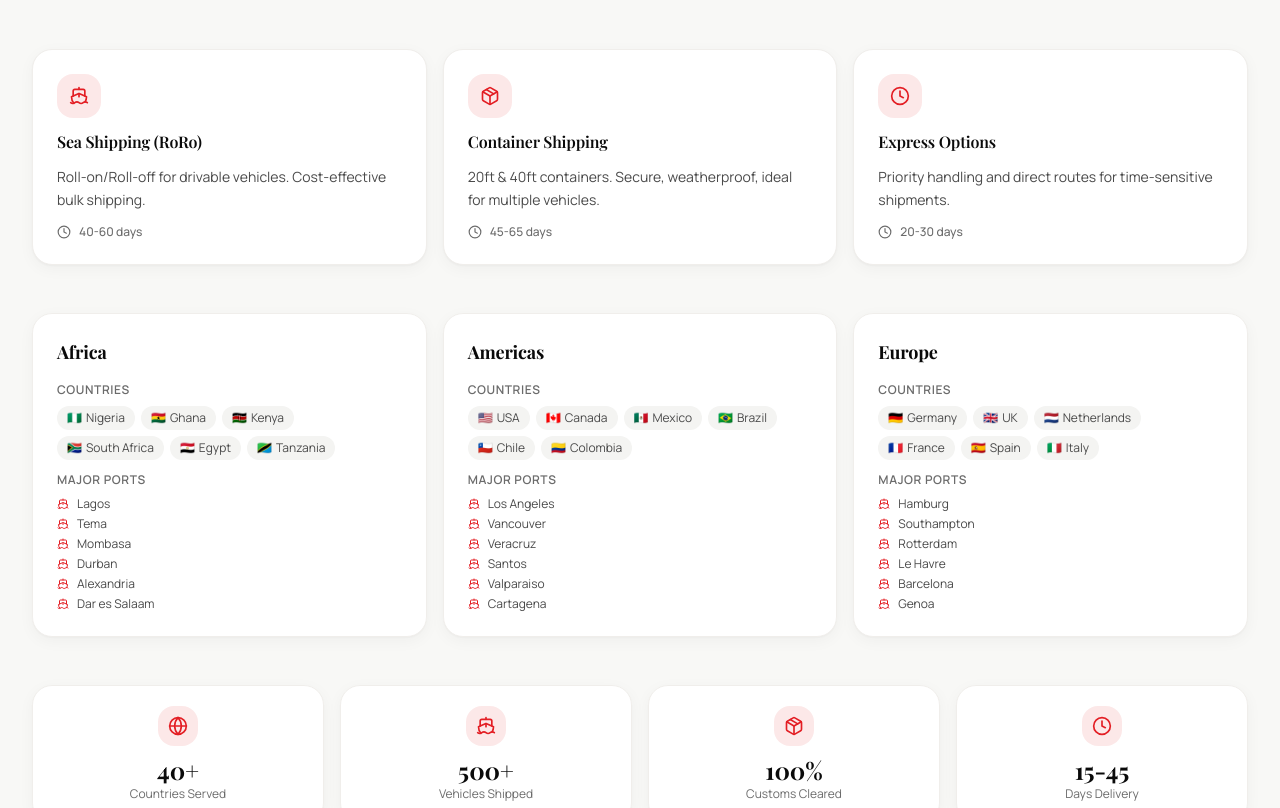
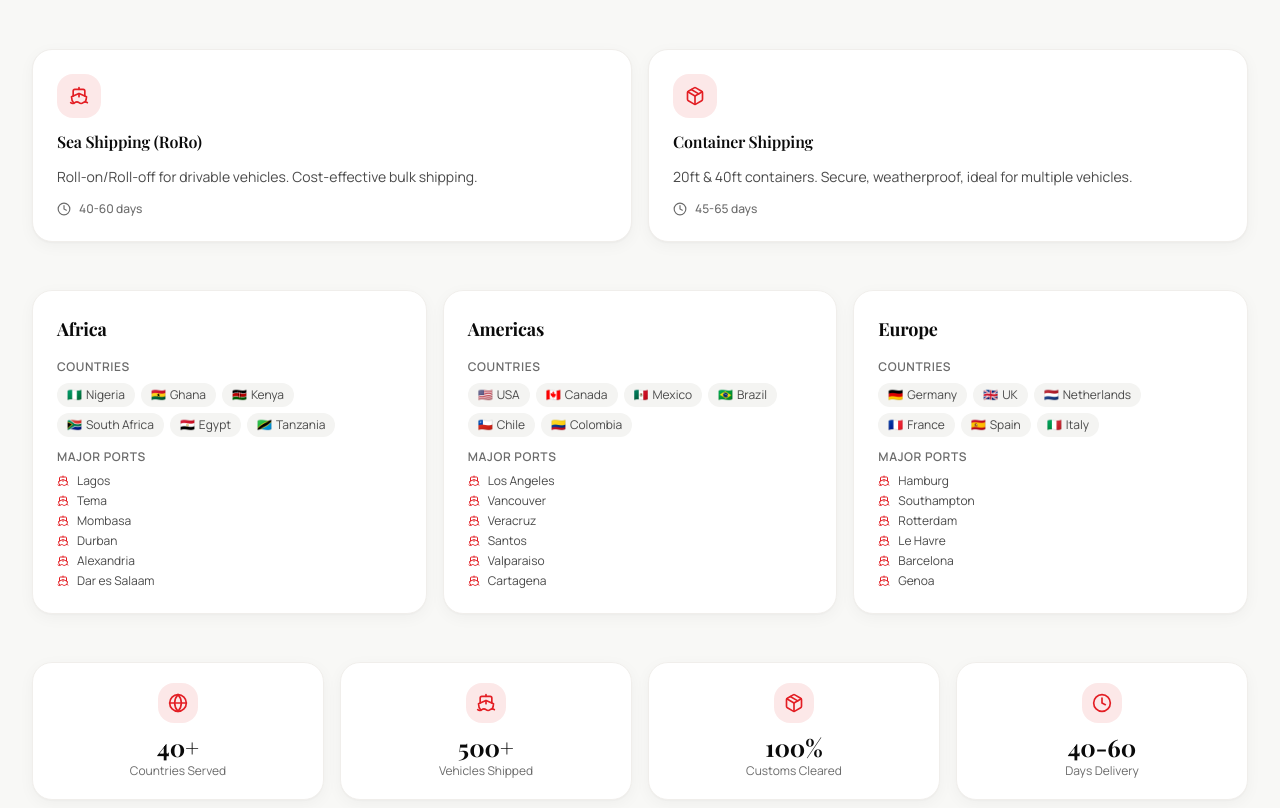
Before and after one commit to the-86-connect/86-connect-cars, a Next.js app: page / in a window 1280 px wide. Shown: the part 3289-4097 px from the top of the page. Built offline with nearby package versions, Linux system fonts and the light colour scheme; no server answers.

Commit message:
fix: remove PayPal/LC from FAQ, remove Express Options section, update delivery to 40-60 days

```diff
--- a/scripts/generate-kb-docx.ts
+++ b/scripts/generate-kb-docx.ts
@@ -430,7 +430,7 @@ const doc = new Document({
           spacing: { after: 100 },
           children: [
             new TextRun(
-              "We accept bank transfers (T/T), letters of credit (L/C), and PayPal for deposits. A 30% deposit secures your vehicle, with the balance due before shipping. All transactions are transparent and documented.",
+              "We accept bank transfers (T/T). A 30% deposit secures your vehicle, with the balance due before shipping. All transactions are transparent and documented.",
             ),
           ],
         }),
@@ -499,7 +499,7 @@ const doc = new Document({
           spacing: { after: 200 },
           children: [
             new TextRun(
-              "We accept bank transfers (T/T), letters of credit (L/C), and PayPal for deposits. A 30% deposit secures your vehicle, with the balance due before shipping. All transactions are transparent and documented.",
+              "We accept bank transfers (T/T). A 30% deposit secures your vehicle, with the balance due before shipping. All transactions are transparent and documented.",
             ),
           ],
         }),
--- a/src/components/sections/GlobalShipping.tsx
+++ b/src/components/sections/GlobalShipping.tsx
@@ -23,13 +23,6 @@ const shippingMethods = [
     description:
       "20ft & 40ft containers. Secure, weatherproof, ideal for multiple vehicles.",
     time: "45-65 days",
-  },
-  {
-    icon: Clock,
-    title: "Express Options",
-    description:
-      "Priority handling and direct routes for time-sensitive shipments.",
-    time: "20-30 days",
   },
 ];
 
@@ -93,7 +86,7 @@ export function GlobalShipping() {
         </motion.div>
 
         {/* Shipping methods */}
-        <div className="mt-8 grid grid-cols-1 gap-3 sm:mt-12 sm:gap-4 sm:grid-cols-3">
+        <div className="mt-8 grid grid-cols-1 gap-3 sm:mt-12 sm:gap-4 sm:grid-cols-2">
           {shippingMethods.map((method) => (
             <motion.div
               key={method.title}
@@ -187,7 +180,7 @@ export function GlobalShipping() {
             { icon: Globe, value: "40+", label: "Countries Served" },
             { icon: Ship, value: "500+", label: "Vehicles Shipped" },
             { icon: Package, value: "100%", label: "Customs Cleared" },
-            { icon: Clock, value: "15-45", label: "Days Delivery" },
+            { icon: Clock, value: "40-60", label: "Days Delivery" },
           ].map((stat) => (
             <motion.div
               key={stat.label}
--- a/src/lib/data.ts
+++ b/src/lib/data.ts
@@ -1194,7 +1194,7 @@ export const faqs: FAQItem[] = [
     id: "2",
     question: "What payment methods do you accept?",
     answer:
-      "We accept bank transfers (T/T), letters of credit (L/C), and PayPal for deposits. A 30% deposit secures your vehicle, with the balance due before shipping. All transactions are transparent and documented.",
+      "We accept bank transfers (T/T). A 30% deposit secures your vehicle, with the balance due before shipping. All transactions are transparent and documented.",
   },
   {
     id: "3",
```
